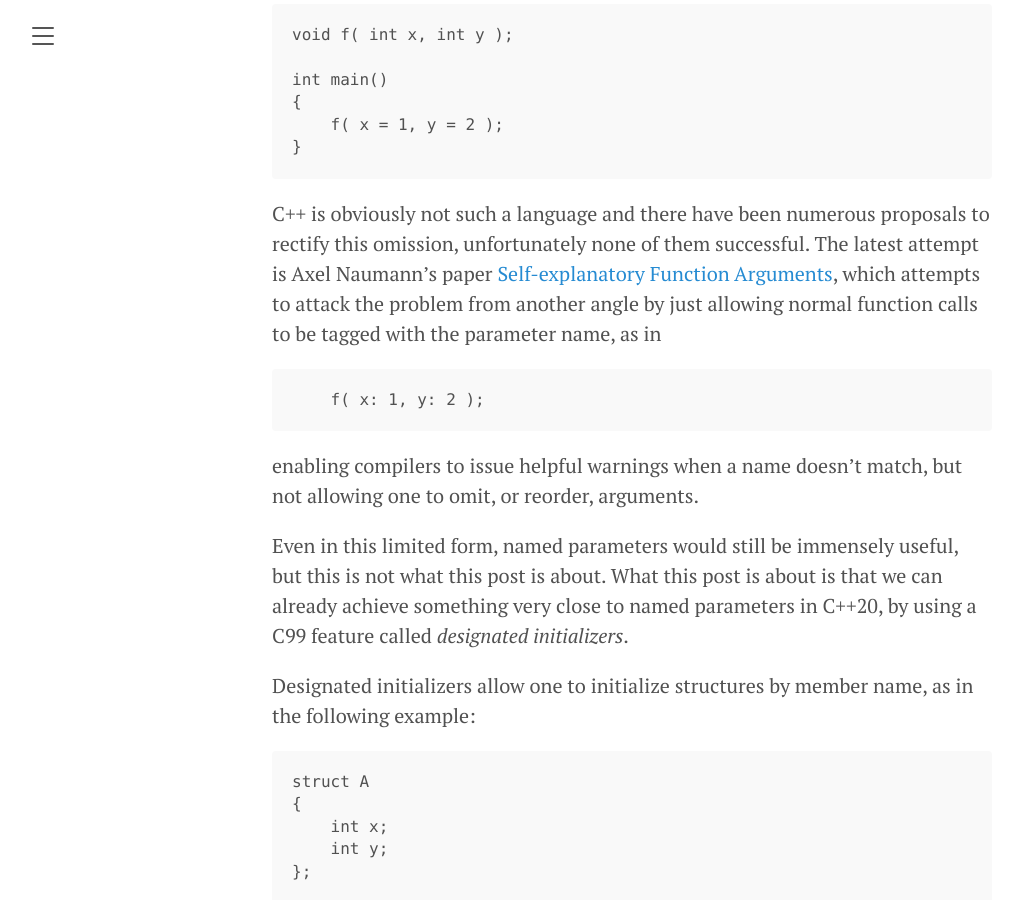
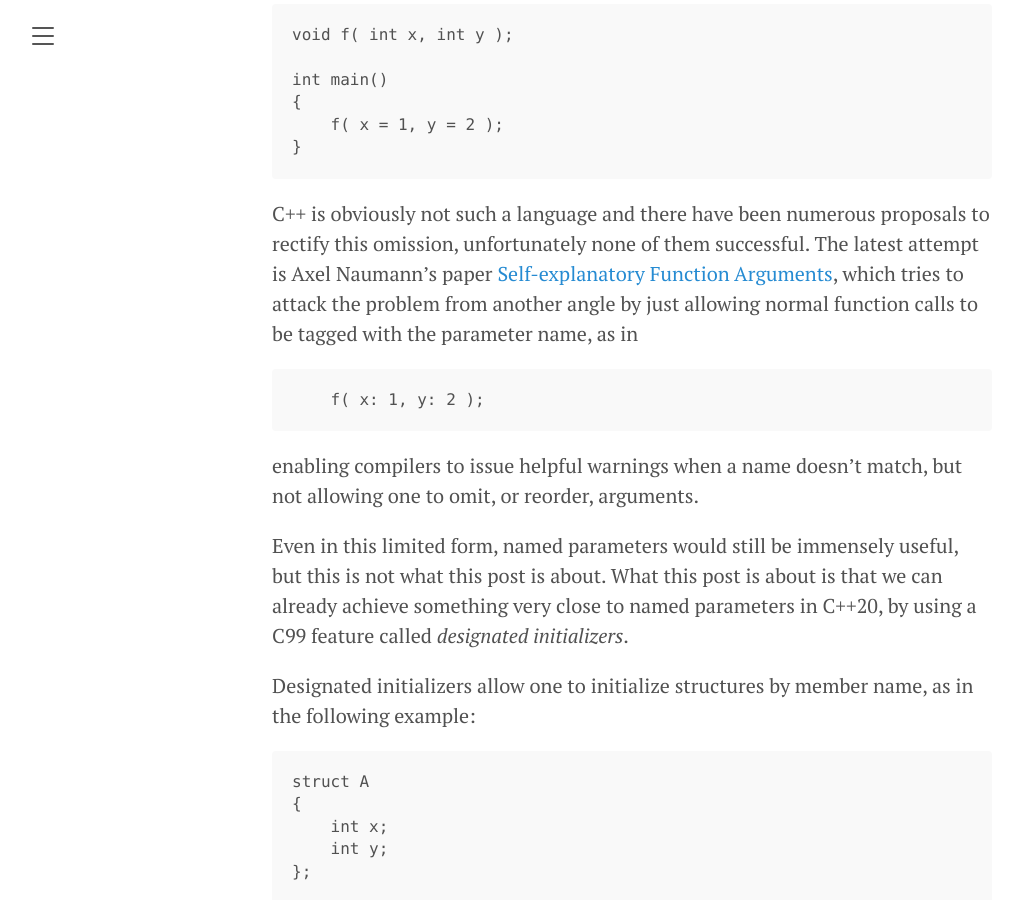
Before and after one commit to pdimov/blog, a Jekyll site: the page built from _posts/2020-09-07-named-parameters-in-c20.md, in a window 1280 px wide and 900 px high, scrolled down 338 px. Shown: the whole window, without its empty margins (8-1028 px from the left). Built offline with Jekyll 4.4.1, drawn with Linux system fonts in a browser that asks for light colours; some of the changed text lies outside the part shown.

Commit message:
Minor edits

```diff
--- a/_posts/2020-09-07-named-parameters-in-c20.md
+++ b/_posts/2020-09-07-named-parameters-in-c20.md
@@ -21,7 +21,7 @@ C++ is obviously not such a language and there have been
 numerous proposals to rectify this omission, unfortunately none
 of them successful. The latest attempt is Axel Naumann's paper
 [Self-explanatory Function Arguments](http://www.open-std.org/jtc1/sc22/wg21/docs/papers/2018/p0671r2.html),
-which attempts to attack the problem from another angle by just
+which tries to attack the problem from another angle by just
 allowing normal function calls to be tagged with the parameter
 name, as in
 
```
Also changed, not shown: other parts of _posts/2020-09-07-named-parameters-in-c20.md (+1 -1 lines).
